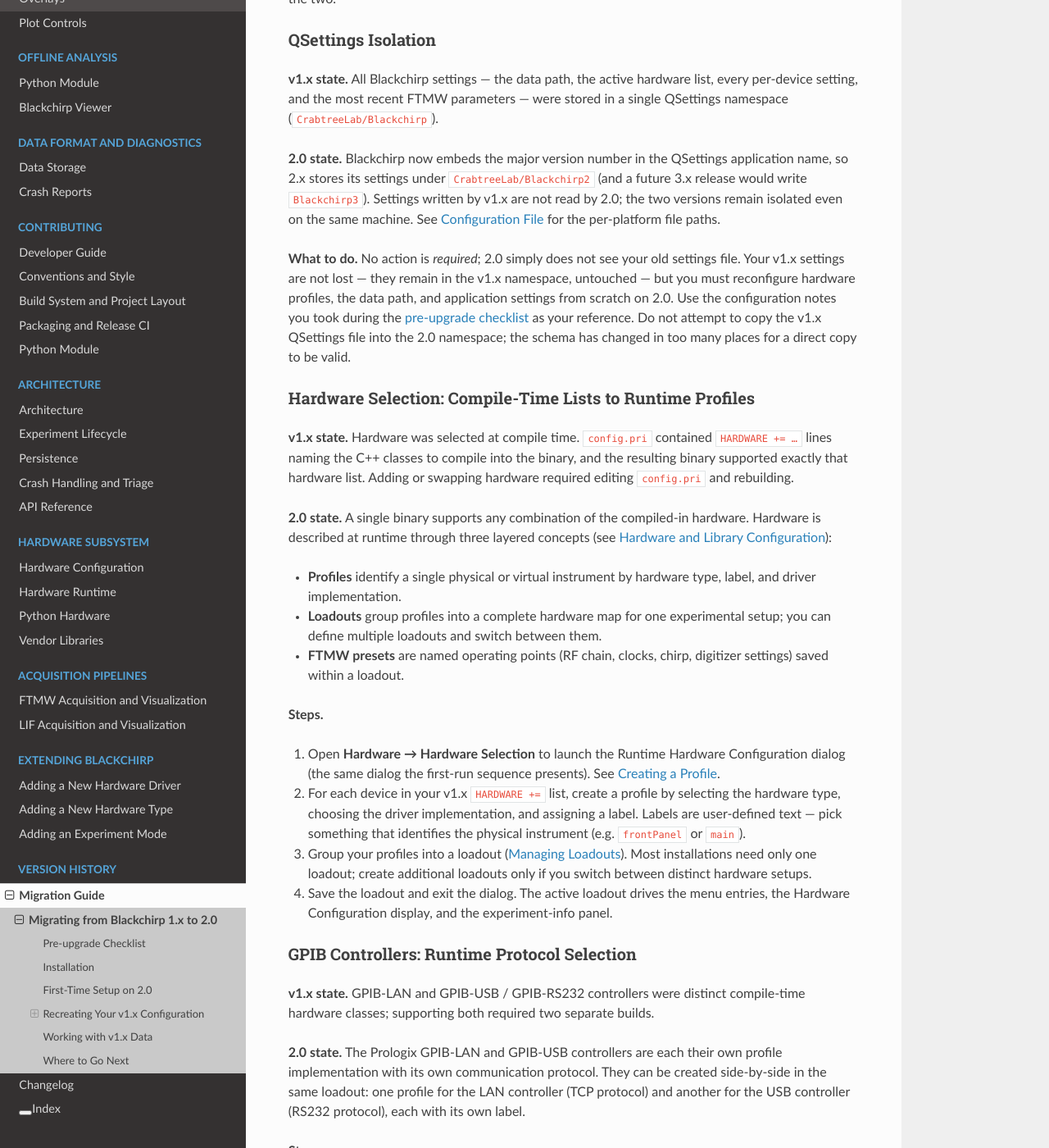
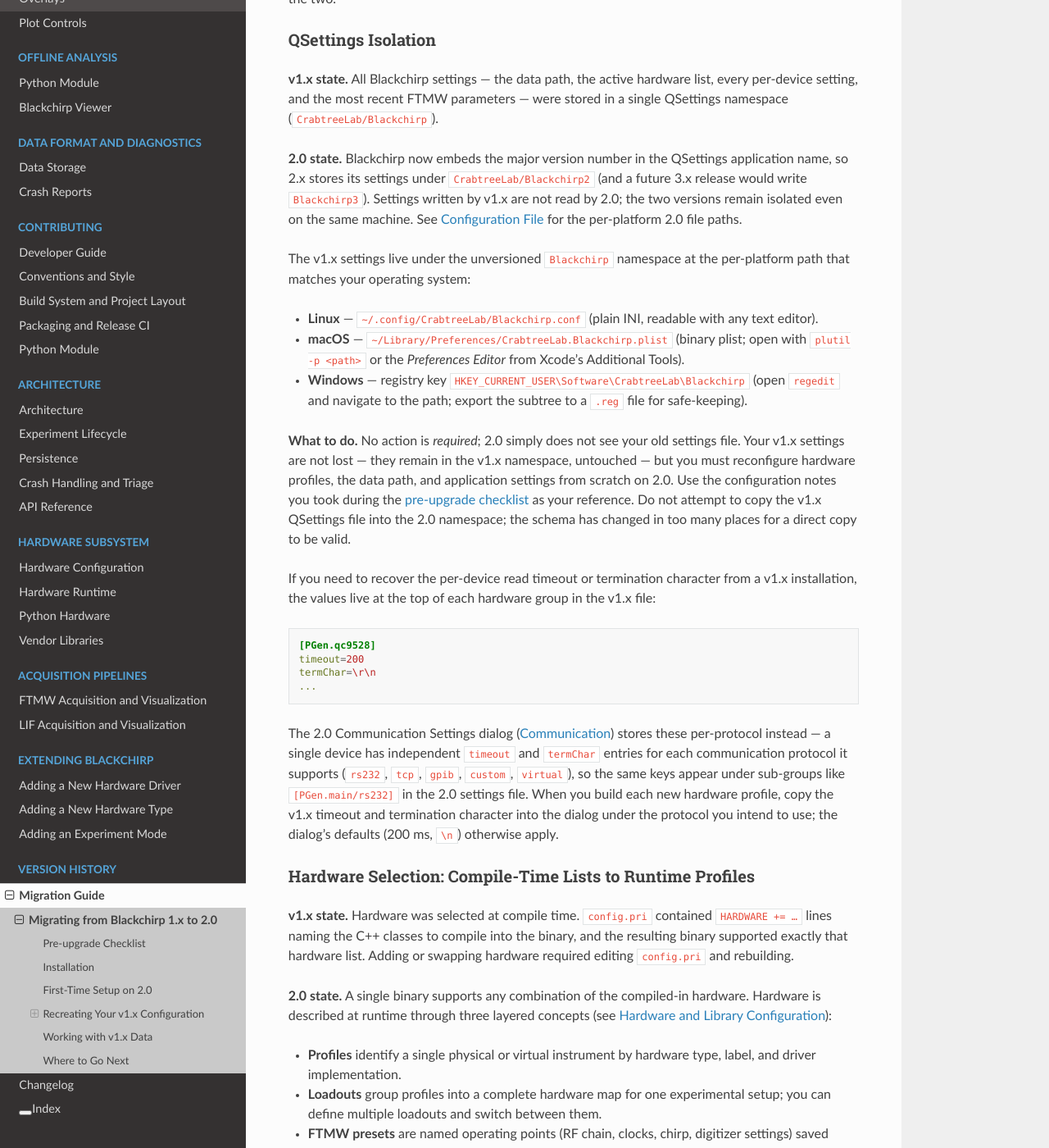
Before and after one commit to kncrabtree/blackchirp, a Sphinx documentation site: the page built from doc/source/migration/v1_to_v2.rst, in a window 1280 px wide and 1400 px high, scrolled down 2179 px. Shown: the whole window at 82% size. Built offline with Sphinx 7.4.7 and the Read the Docs theme 3.1.0, drawn with Linux system fonts in a browser that asks for light colours; some of the changed text lies outside the part shown.

Commit message:
Document where v1.x stores comm settings so upgraders can find them
The per-device timeout and termination character were the only
user-visible values that broke quietly across the v1.x → 2.0 upgrade:
the QSettings namespace switched from "Blackchirp" to "Blackchirp2",
and the storage layout for those two keys moved from the top of each
hardware group to a per-protocol sub-group. With nothing telling the
user where the old values lived, they had no way to recover them.

Add the per-platform v1.x QSettings file paths (Linux, macOS,
Windows) to the migration guide's QSettings Isolation section,
along with a short subsection — anchored as v1tov2-comm-defaults —
that shows the v1.x INI layout for timeout and termChar and explains
how to enter them in the new Communication Settings dialog. Extend
the pre-upgrade checklist's "values to write down" list to include
both keys. The 2.0 changelog entry that announced the new defaults
now points at the new anchor for users with an existing v1.x
configuration.

Co-Authored-By: Claude Opus 4.7 (1M context) <noreply@anthropic.com>

```diff
--- a/CMakeLists.txt
+++ b/CMakeLists.txt
@@ -15,7 +15,7 @@ project(Blackchirp
 # silently sticky across releases — a checkout that switched from
 # `release` back to `alpha` would still emit packages stamped `release`
 # until someone manually cleared the cache.
-set(BC_RELEASE_VERSION "beta")
+set(BC_RELEASE_VERSION "alpha1")
 
 # Get git build version
 execute_process(
--- a/doc/source/migration/v1_to_v2.rst
+++ b/doc/source/migration/v1_to_v2.rst
@@ -39,15 +39,15 @@ Do the following on your existing v1.x installation before installing
    down (or screenshot) the values you depend on: the hardware list
    compiled into the binary, your current ``config.pri`` settings, the
    per-device communication parameters (port, baud, IP address, GPIB
-   address), and your AWG protection / gate timings. Blackchirp 2.0
-   does not read your v1.x QSettings file (see
-   :ref:`v1tov2-qsettings` below), so this list is your reference for
-   recreating the configuration in 2.0. Your v1.x settings are not
-   lost even if you skip this step: 2.0 writes its settings into a
-   separate namespace and never overwrites the v1.x file. The v1.x
-   configuration file (or registry key on Windows) remains on disk
-   and can be inspected at any time; see :ref:`v1tov2-qsettings`
-   below for the per-platform location.
+   address, read timeout, and termination character), and your AWG
+   protection / gate timings. Blackchirp 2.0 does not read your v1.x
+   QSettings file (see :ref:`v1tov2-qsettings` below), so this list
+   is your reference for recreating the configuration in 2.0. Your
+   v1.x settings are not lost even if you skip this step: 2.0 writes
+   its settings into a separate namespace and never overwrites the
+   v1.x file. The v1.x configuration file (or registry key on
+   Windows) remains on disk and can be inspected at any time; see
+   :ref:`v1tov2-qsettings` below for the per-platform location.
 #. **Back up your data directory** as a precaution. Existing
    experiment files remain readable in 2.0, but a backup protects
    against any operator error during the transition.
@@ -151,7 +151,22 @@ QSettings application name, so 2.x stores its settings under
 ``CrabtreeLab/Blackchirp2`` (and a future 3.x release would write
 ``Blackchirp3``). Settings written by v1.x are not read by 2.0; the
 two versions remain isolated even on the same machine. See
-:ref:`app-config-settings-isolation` for the per-platform file paths.
+:ref:`app-config-settings-isolation` for the per-platform 2.0 file
+paths.
+
+The v1.x settings live under the unversioned ``Blackchirp``
+namespace at the per-platform path that matches your operating
+system:
+
+- **Linux** — ``~/.config/CrabtreeLab/Blackchirp.conf`` (plain INI,
+  readable with any text editor).
+- **macOS** — ``~/Library/Preferences/CrabtreeLab.Blackchirp.plist``
+  (binary plist; open with ``plutil -p <path>`` or the *Preferences
+  Editor* from Xcode's Additional Tools).
+- **Windows** — registry key
+  ``HKEY_CURRENT_USER\Software\CrabtreeLab\Blackchirp`` (open
+  ``regedit`` and navigate to the path; export the subtree to a
+  ``.reg`` file for safe-keeping).
 
 **What to do.** No action is *required*; 2.0 simply does not see your
 old settings file. Your v1.x settings are not lost — they remain in
@@ -162,6 +177,30 @@ scratch on 2.0. Use the configuration notes you took during the
 reference. Do not attempt to copy the v1.x QSettings file into the
 2.0 namespace; the schema has changed in too many places for a
 direct copy to be valid.
+
+.. _v1tov2-comm-defaults:
+
+If you need to recover the per-device read timeout or termination
+character from a v1.x installation, the values live at the top of
+each hardware group in the v1.x file:
+
+.. code-block:: ini
+
+   [PGen.qc9528]
+   timeout=200
+   termChar=\r\n
+   ...
+
+The 2.0 Communication Settings dialog
+(:ref:`hardware-menu-communication`) stores these per-protocol
+instead — a single device has independent ``timeout`` and
+``termChar`` entries for each communication protocol it supports
+(``rs232``, ``tcp``, ``gpib``, ``custom``, ``virtual``), so the same
+keys appear under sub-groups like ``[PGen.main/rs232]`` in the 2.0
+settings file. When you build each new hardware profile, copy the
+v1.x timeout and termination character into the dialog under the
+protocol you intend to use; the dialog's defaults (200 ms, ``\n``)
+otherwise apply.
 
 Hardware Selection: Compile-Time Lists to Runtime Profiles
 ~~~~~~~~~~~~~~~~~~~~~~~~~~~~~~~~~~~~~~~~~~~~~~~~~~~~~~~~~~
```
Also changed, not shown: doc/source/changelog/2.0.0.rst (+9 -2 lines).
